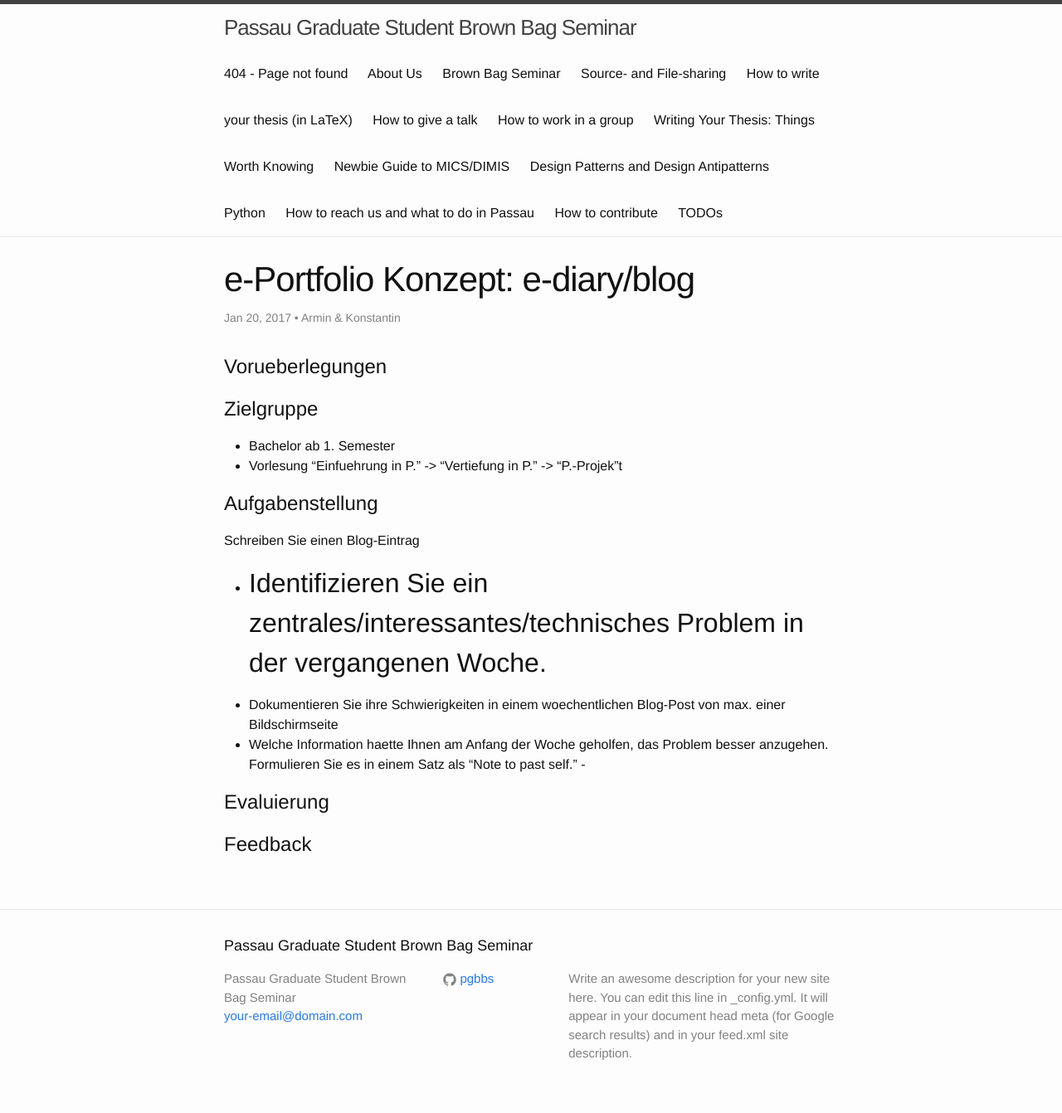
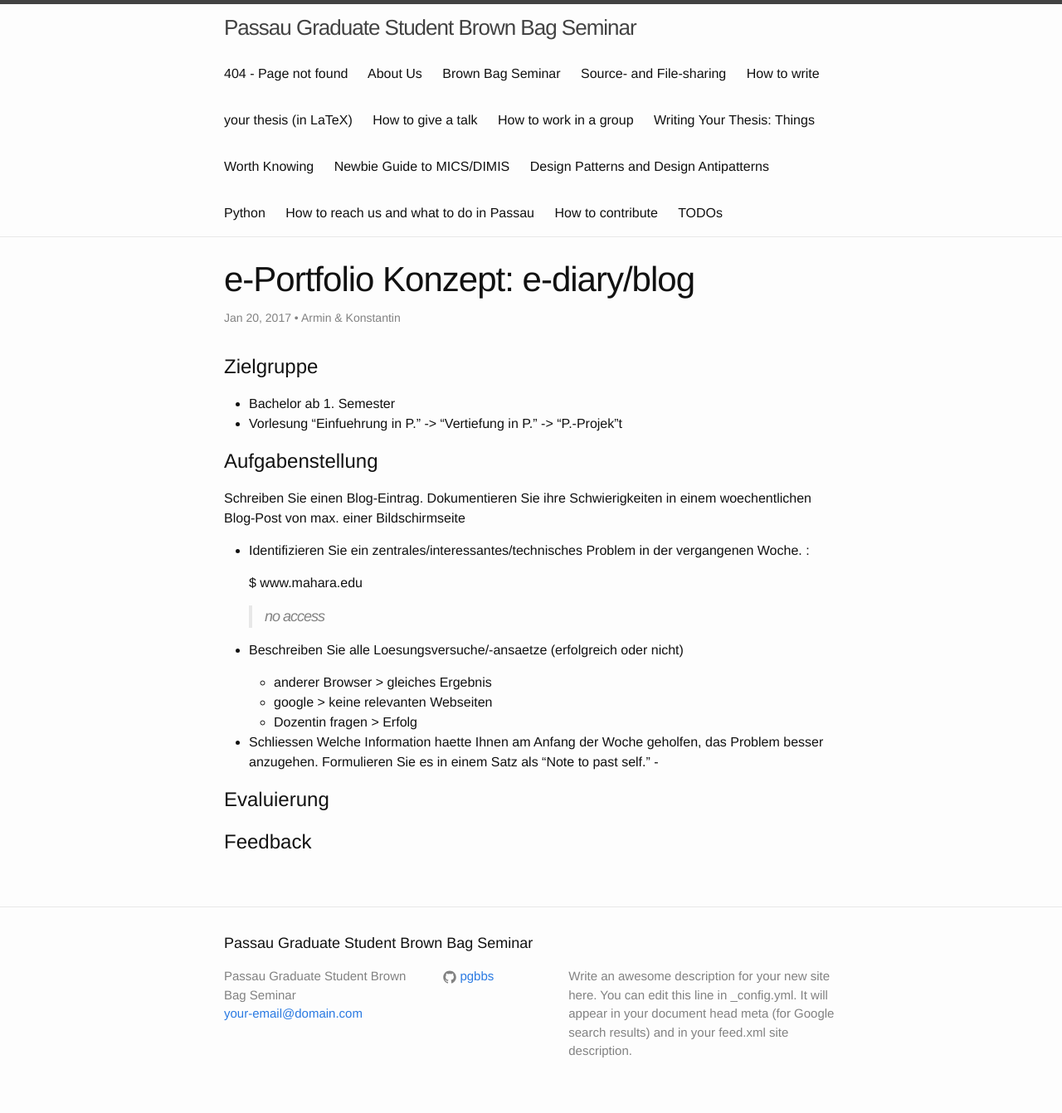
Before and after one commit to PGBBS/pgbbs.github.io, a Jekyll site: the page built from _posts/2017-01-20-portfolio.md, in a window 1280 px wide. Shown: the whole page at 83% size. Built offline with Jekyll 4.4.1, drawn with Linux system fonts in a browser that asks for light colours.

Commit message:
fixup code block

```diff
--- a/_posts/2017-01-20-portfolio.md
+++ b/_posts/2017-01-20-portfolio.md
@@ -5,21 +5,29 @@
 date:   2017-01-20 11:21:35 +0200
 ---
 
-# Vorueberlegungen
-
 # Zielgruppe
 - Bachelor ab 1. Semester
 - Vorlesung "Einfuehrung in P." -> "Vertiefung in P." -> "P.-Projek"t
 
 # Aufgabenstellung
 
-Schreiben Sie einen Blog-Eintrag
+Schreiben Sie einen Blog-Eintrag. Dokumentieren Sie ihre Schwierigkeiten in einem woechentlichen
+Blog-Post von max. einer Bildschirmseite
 
-- Identifizieren Sie ein zentrales/interessantes/technisches Problem in der vergangenen Woche.
--
-- Dokumentieren Sie ihre Schwierigkeiten in einem woechentlichen
-Blog-Post von max. einer Bildschirmseite
-- Welche Information haette Ihnen am Anfang der Woche geholfen, das
+- Identifizieren Sie ein zentrales/interessantes/technisches Problem
+  in der vergangenen Woche. :
+
+    $ www.mahara.edu
+	> no access
+
+- Beschreiben Sie alle Loesungsversuche/-ansaetze (erfolgreich oder
+nicht)
+
+    - anderer Browser > gleiches Ergebnis
+	- google > keine relevanten Webseiten
+	- Dozentin fragen > Erfolg
+
+- Schliessen Welche Information haette Ihnen am Anfang der Woche geholfen, das
   Problem besser anzugehen. Formulieren Sie es in einem Satz als "Note
   to past self."
   -
```
